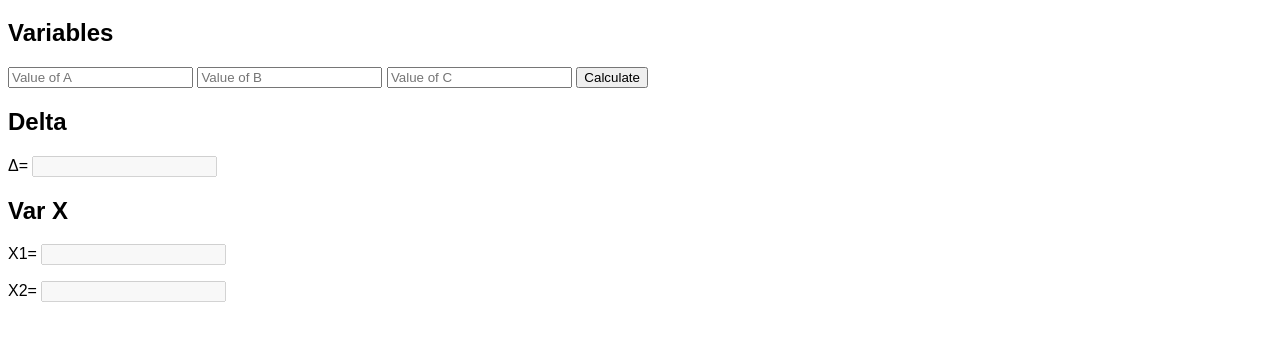
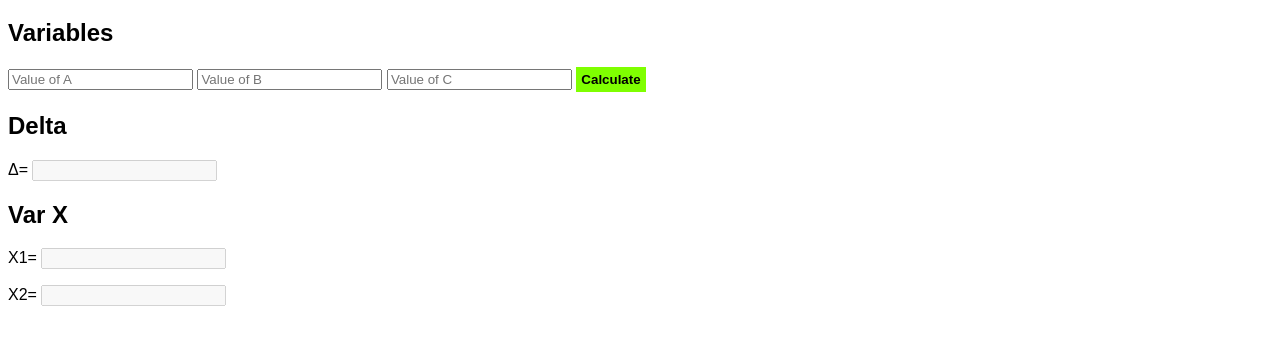
Before and after one commit to victorvssouza/Bhaskara-Calculator, a plain HTML site: page Bhaskara Calculator/index.html in a window 1280 px wide. Shown: the part 76-420 px from the top of the page. Drawn offline with Linux system fonts and the light colour scheme.

Commit message:
Add files via upload

```diff
--- a/Bhaskara Calculator/style.css
+++ b/Bhaskara Calculator/style.css
@@ -13,3 +13,15 @@ h1{
     align-items: center;
     justify-content: center; */
 }
+
+button{
+    padding: 5px;
+    background-color: chartreuse;
+    border: none;
+    font-weight: bold;
+}
+
+button:hover{
+    background-color: rgb(0, 220, 40);
+    color: rgb(60, 60, 60);
+}
```
